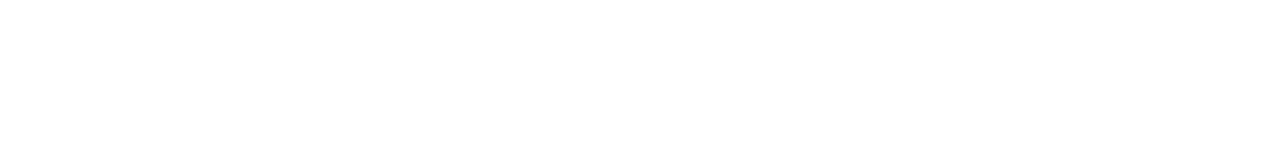
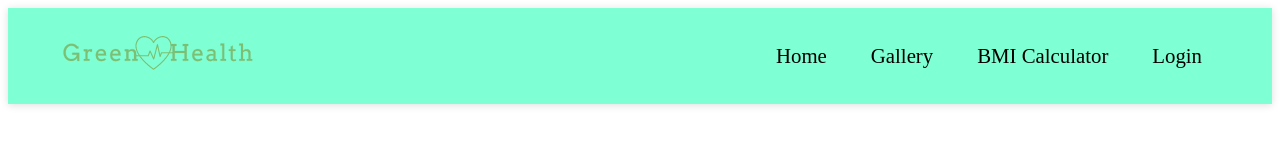
Before and after one commit to ToWeS-oss/JestemMadry, a plain HTML site: page bmi-site.html in a window 1280 px wide. Drawn offline with Linux system fonts and the light colour scheme.

Commit message:
Update bmi-site.html

```diff
--- a/bmi-site.html
+++ b/bmi-site.html
@@ -4,9 +4,22 @@
     <meta charset="UTF-8">
     <meta http-equiv="X-UA-Compatible" content="IE=edge">
     <meta name="viewport" content="width=device-width, initial-scale=1.0">
+    <link rel="stylesheet" href="./css/style.css">
     <title>Document</title>
 </head>
 <body>
-
+    <header>
+        <div id="logo">
+            <a href="#"><img src="./images/logo/LogoMakr-8Vh5YJ.png" alt=""></a>
+        </div>
+        <nav>
+            <ul>
+                <li><a href="./index.html">Home</a></li>
+                <li><a href="./gallery.html">Gallery</a></li>
+                <li><a href="./bmi-site.html">BMI Calculator</a></li>
+                <li><a href="./login.html">Login</a></li>
+            </ul>
+        </nav>
+    </header>
 </body>
 </html>
```
